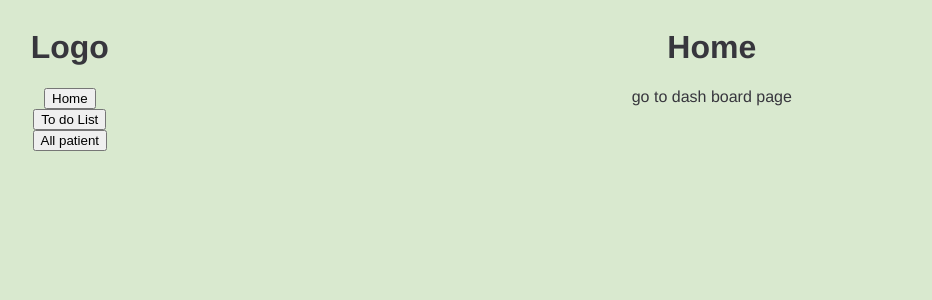
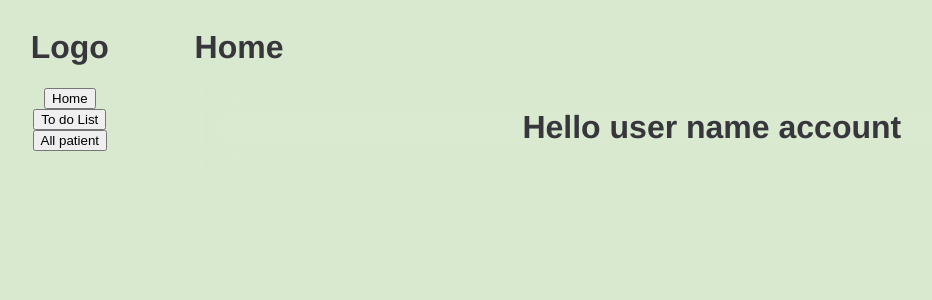
Before and after one commit to chollamatsu/Caelia, a Vue app in the folder renderer/: page / in a window 1280 px wide. Both pictures are taken after a click on the button "Home". Shown: the top 300 px of the page, without its empty margins (33-965 px from the left). Built offline with nearby package versions, Linux system fonts and the light colour scheme.

Commit message:
feat: [task-55] add components

```diff
--- a/renderer/src/components/NavBar.vue
+++ b/renderer/src/components/NavBar.vue
@@ -17,18 +17,21 @@ export default {
           id: 0,
           name: "Home",
           desc: "go to dash board page",
+          type: 'home-editor',
           icon: "path",
         },
         {
           id: 1,
           name: "To do List",
           desc: "go to todo list page",
+          type: 'todo-editor',
           icon: "path",
         },
         {
           id: 2,
           name: "All patient",
           desc: "go to patient list page",
+          type: 'patient-edior',
           icon: "path",
         },
       ],
--- a/renderer/src/components/PageContent.vue
+++ b/renderer/src/components/PageContent.vue
@@ -1,38 +1,63 @@
 <template>
-  <div class="container">
+  <div class="page-content-container">
     <div class="header-container">
       <h1>{{ contentData.name }}</h1>
     </div>
     <div class="body-container">
-      <span>{{ contentData.desc }}</span>
+      <!-- <span>{{ contentData.desc }}</span> -->
+      <dash-board v-if="isHomeEditor()" />
+      <todo-list v-if="isTodoEditor()" />
+      <patient-list v-if="isPatientEditor()" />
     </div>
   </div>
 </template>
 
 <script>
-//to do: do nav bar.
-/* หน้านี้เอาไว้เป็นskeletonให้หน้าอื่นๆ
-รับ props จาก navbar-> ส่งข้อมูล title, api, อะไรพวกนี้มา จะได้เรียก component ถูก*/
+import { contentTypes } from "../constants";
+import DashBoard from "../pages/DashBoard.vue";
+import TodoList from "../pages/TodoList.vue";
+import PatientList from "../pages/PatientList.vue";
 export default {
   name: "PageContent",
+  components: {
+    DashBoard,
+    TodoList,
+    PatientList,
+  },
   props: {
     contentData: {
       type: Object,
-        require: true,
+      require: true,
       default: () => {},
     },
   },
+  methods: {
+    isHomeEditor() {
+      return this.contentData.type === contentTypes.HOME_EDITOR;
+    },
+    isTodoEditor() {
+      return this.contentData.type === contentTypes.TODO_EDITOR;
+    },
+    isPatientEditor() {
+      return this.contentData.type === contentTypes.PATIENTS_EDITOR;
+    }
+  }
 };
 </script>
 
 <style scoped>
-.container {
+.page-content-container {
   display: flex;
   flex-direction: column;
+  background-color: var(--background-editor-page);
+  width: 100%;
+  height: 100%;
 }
 
 .header-container {
-  display: grid;
+  display: flex;
+  flex-direction: row;
+  margin: 0 10px;
 }
 
 .body-container {
--- /dev/null
+++ b/renderer/src/constants.js
@@ -0,0 +1,6 @@
+export const contentTypes = {
+  HOME_EDITOR: "home-editor",
+  PATIENTS_EDITOR: "patient-edior",
+  TODO_EDITOR: "todo-editor",
+  USERPROFILE_EDITOR: "userprofile-editor",
+};
--- a/renderer/src/pages/DashBoard.vue
+++ b/renderer/src/pages/DashBoard.vue
@@ -1,5 +1,5 @@
 <template>
-  <div class="container">
+  <div class="dashboard-container">
     <h1>Hello user name account</h1>
   </div>
 </template>
@@ -11,8 +11,8 @@ export default {
 </script>
 
 <style scoped>
-.container {
-  background-color: var(--dark-3);
+.dashboard-container {
+  background-color: var(--background-editor-dashboard);
   backdrop-filter: blur(20px); /* glass blur */
   -webkit-backdrop-filter: blur(20px);
   width: 100%;
--- a/renderer/src/pages/EditorPage.vue
+++ b/renderer/src/pages/EditorPage.vue
@@ -37,7 +37,7 @@ export default {
   height: 100%;
   display: grid;
   grid-template-columns: 15% auto;
-  background-color: var(var(--green-001));
+  background-color: var(--background-editor-page);
   gap: 20px;
 }
 </style>
--- a/renderer/src/pages/PatientList.vue
+++ b/renderer/src/pages/PatientList.vue
@@ -0,0 +1,19 @@
+<template>
+  <div class="patient-list-container">
+    <h1>patient</h1>
+  </div>
+</template>
+
+<script>
+export default {
+  name: "PatientList",
+};
+</script>
+
+<style scoped>
+.patient-list-container {
+  width: 100%;
+  height: 100%;
+  background-color: var(--background-editor-patient);
+}
+</style>
--- /dev/null
+++ b/renderer/src/pages/TodoList.vue
@@ -0,0 +1,17 @@
+<template>
+  <div class="todo-list-container">
+    <h1>to do list</h1>
+  </div>
+</template>
+
+<script>
+export default {
+name: 'TodoList'
+}
+</script>
+
+<style scoped>
+.todo-list-container {
+    background-color: var(--background-editor-todo-list);
+}
+</style>
```
Also changed, not shown: renderer/src/components/SmallTable.vue (added, +13 -0 lines), renderer/src/components/PatientList.vue (deleted), renderer/src/pages/UserProfile.vue (added).
